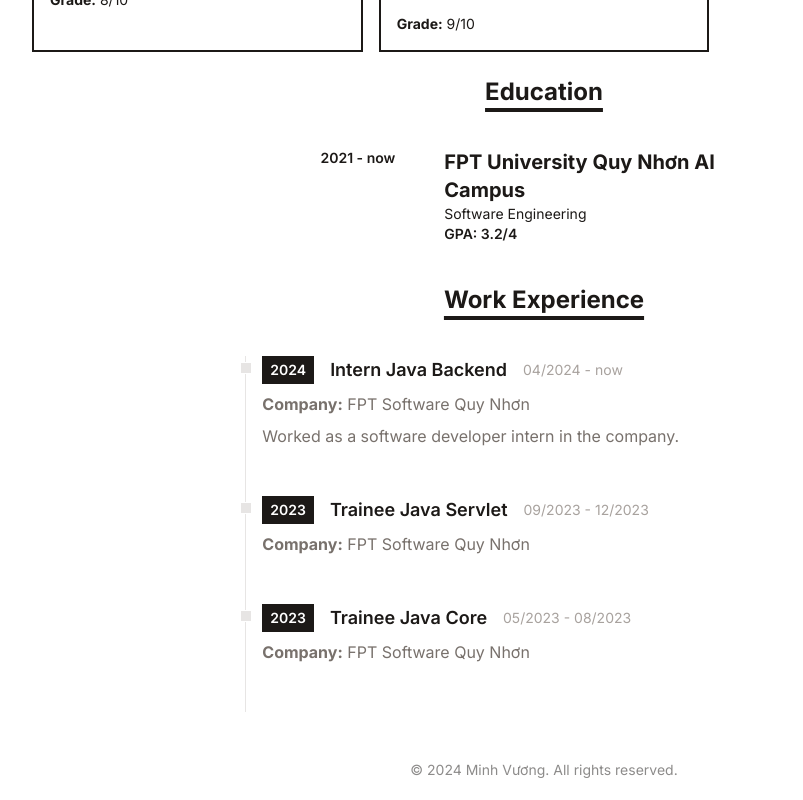
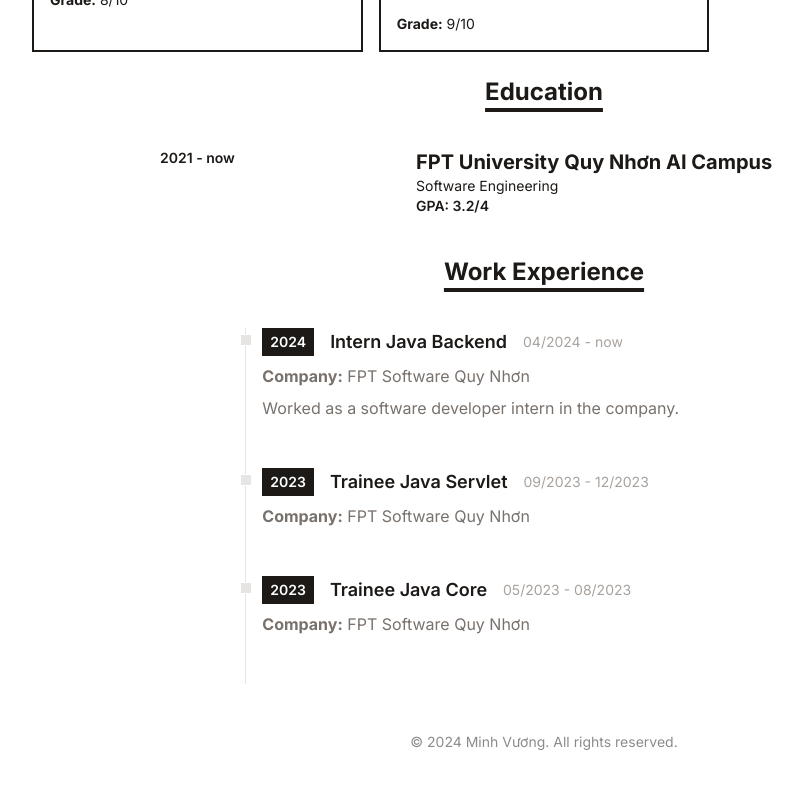
Before and after one commit to hardingadonis/hardingadonis.github.io, a React (Vite) app: page / in a window 1280 px wide. Shown: the part 757-1557 px from the top of the page, without its empty margins (96-899 px from the left). After the commit the page ends 1529 px from the top, so only its background shows below. Built offline with nearby package versions, Linux system fonts and the light colour scheme.

Commit message:
update EducationItem component

```diff
--- a/src/components/EducationItem.tsx
+++ b/src/components/EducationItem.tsx
@@ -5,11 +5,11 @@ type EducationItemProps = {
 const EducationItem = (props: EducationItemProps) => {
 	return (
 		<>
-			<div className="mb-4 flex justify-center">
+			<div className="mb-4 w-full flex justify-center">
 				<div className="w-1/4">
 					<p className="text-sm font-semibold">{props.education.duration}</p>
 				</div>
-				<div className="w-3/4 ml-4">
+				<div className="w-2/4">
 					<h3 className="text-xl font-bold">{props.education.college}</h3>
 					<p className="text-sm font-normal">{props.education.major}</p>
 					<p className="text-sm font-semibold">GPA: {props.education.gpa}</p>
```
